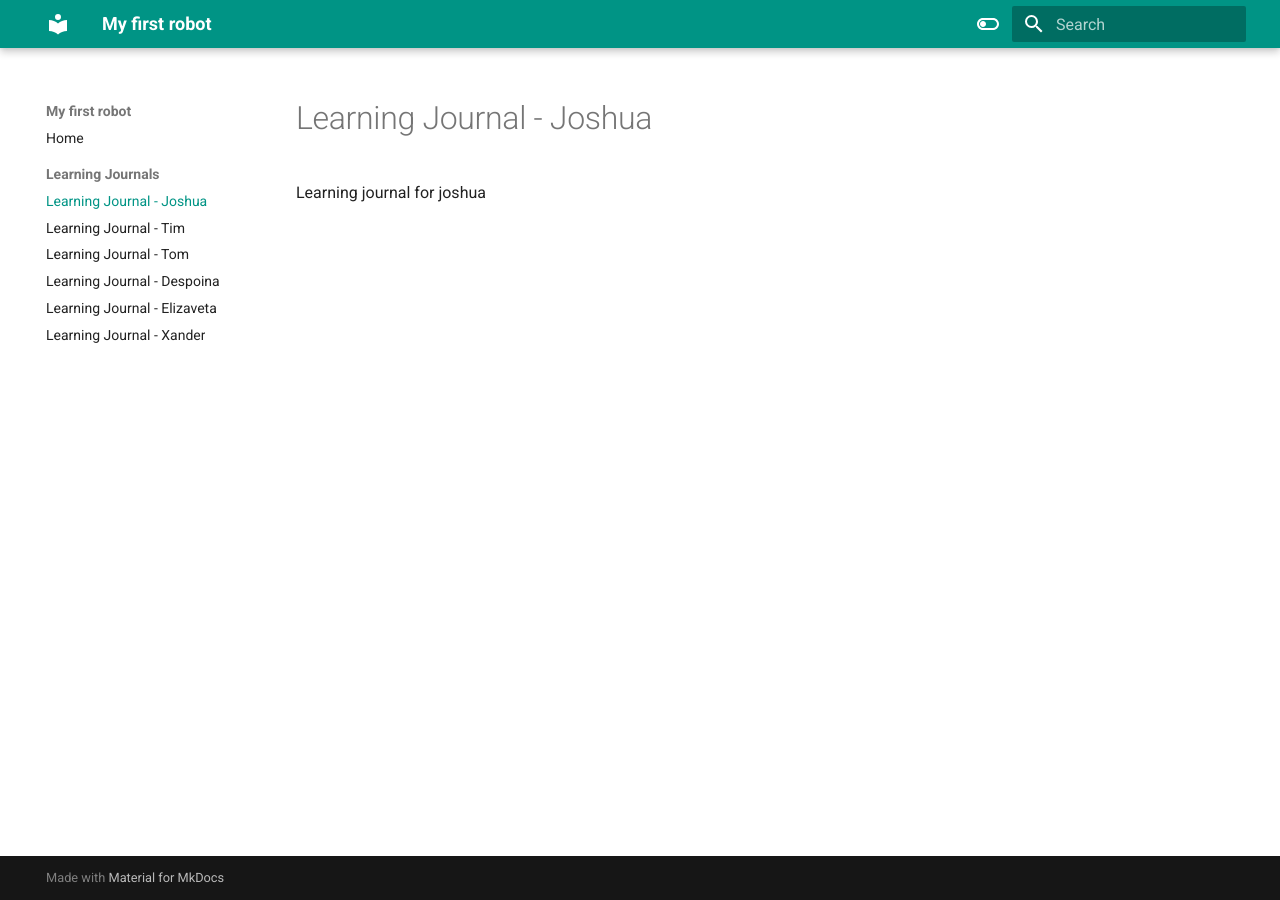
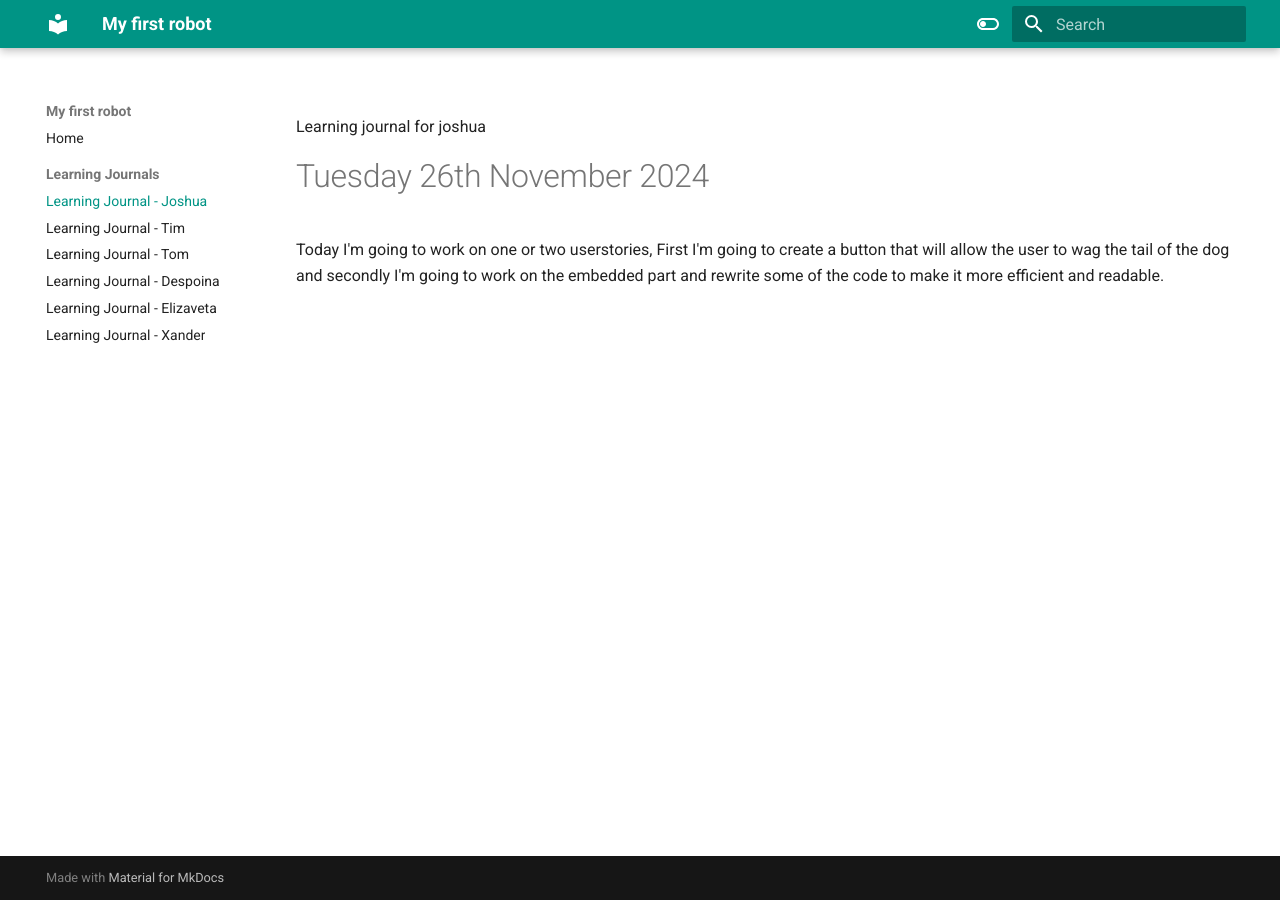
Before and after one commit to VioletHarmon2002/MyFirstRobot, an MkDocs documentation site: the page built from docs/Learning Journals/learning-journal-joshua.md, in a window 1280 px wide. Built offline with MkDocs 1.6.1 and Material for MkDocs 9.7.7, drawn with Linux system fonts in a browser that asks for light colours.

```diff
--- a/docs/Learning Journals/learning-journal-joshua.md
+++ b/docs/Learning Journals/learning-journal-joshua.md
@@ -1 +1,7 @@
 Learning journal for joshua
+
+# Tuesday 26th November 2024
+
+Today I'm going to work on one or two userstories,
+First I'm going to create a button that will allow the user to wag the tail of the dog
+and secondly I'm going to work on the embedded part and rewrite some of the code to make it more efficient and readable.
```
Also changed, not shown: 1 other file.
